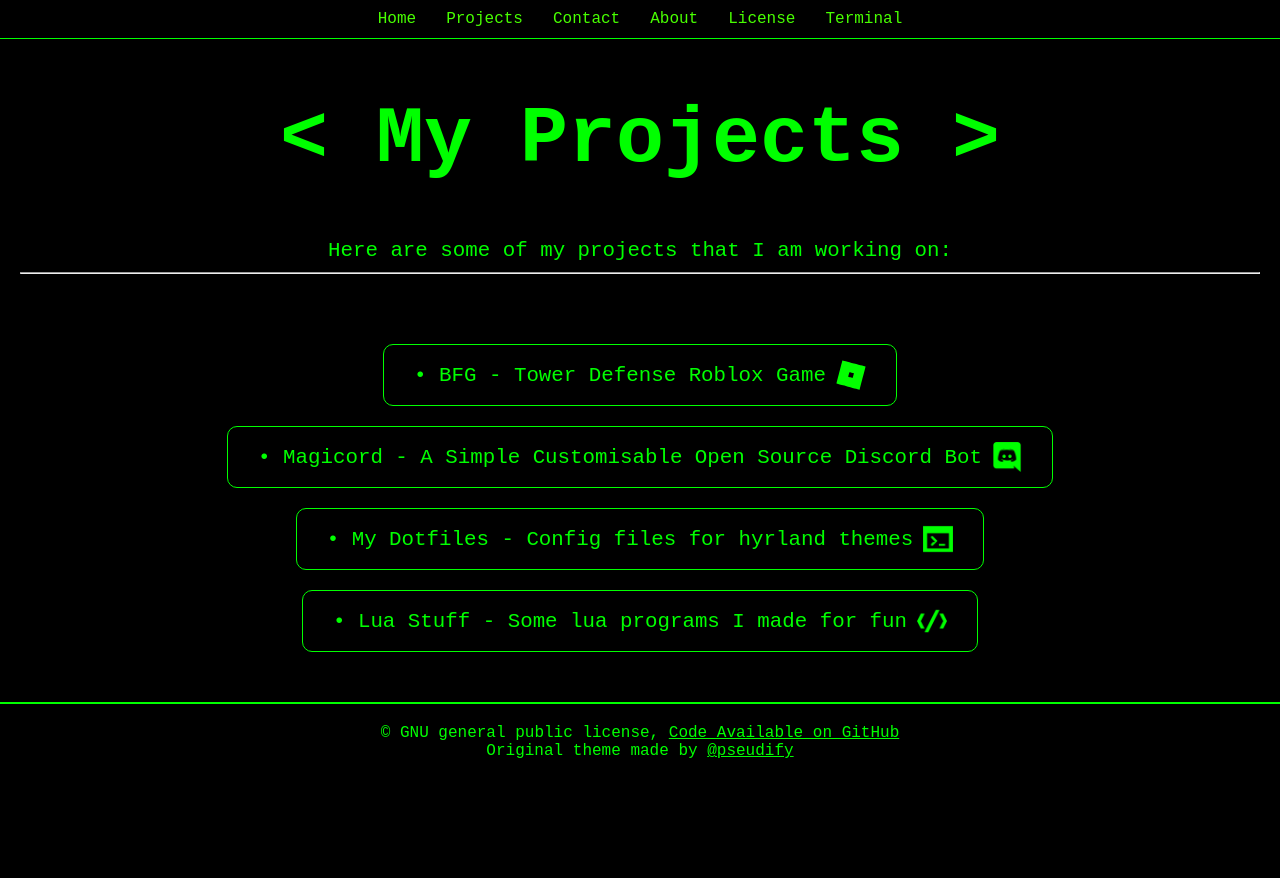
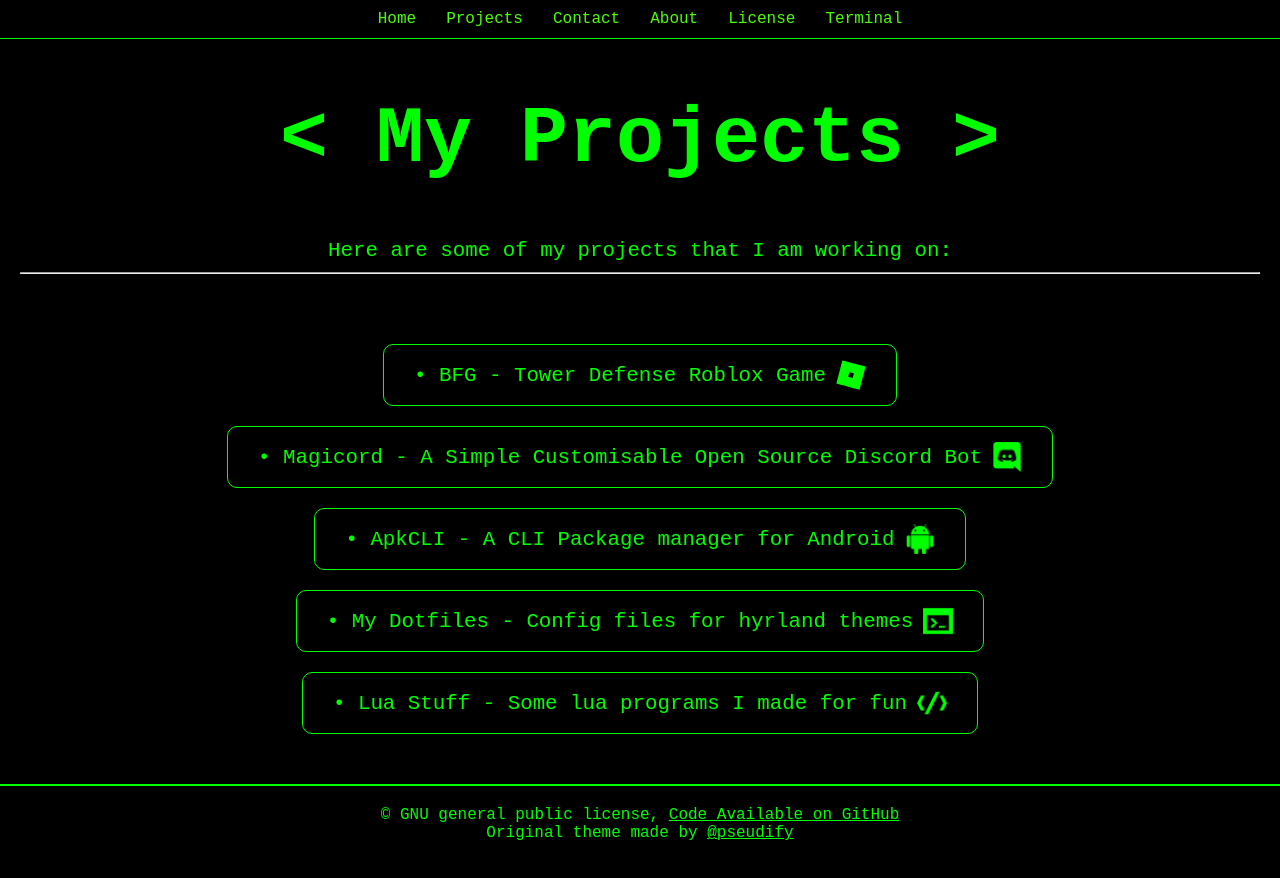
Before and after one commit to Bikoil/bikoil.github.io, a plain HTML site: page projects.html in a window 1280 px wide. Before the commit the page ends 800 px from the top, so only its background shows below. Drawn offline with Linux system fonts and the light colour scheme.

Commit message:
Added APKCLI to my projects page

```diff
--- a/projects.html
+++ b/projects.html
@@ -39,6 +39,10 @@
                     • Magicord - A Simple Customisable Open Source Discord Bot
                     <img src="icons/discord.png" alt="About" class="btn-logo">
                 </a>
+                <a href="https://github.com/bikoil/apkcli" class="btn">
+                    • ApkCLI - A CLI Package manager for Android
+                    <img src="icons/android.png" alt="Blog" class="btn-logo">
+                </a>
                 <a href="https://github.com/bikoil/dotfiles" class="btn">
                     • My Dotfiles - Config files for hyrland themes
                     <img src="icons/terminal.png" alt="Blog" class="btn-logo">
```
Also changed, not shown: icons/android.png (added).
